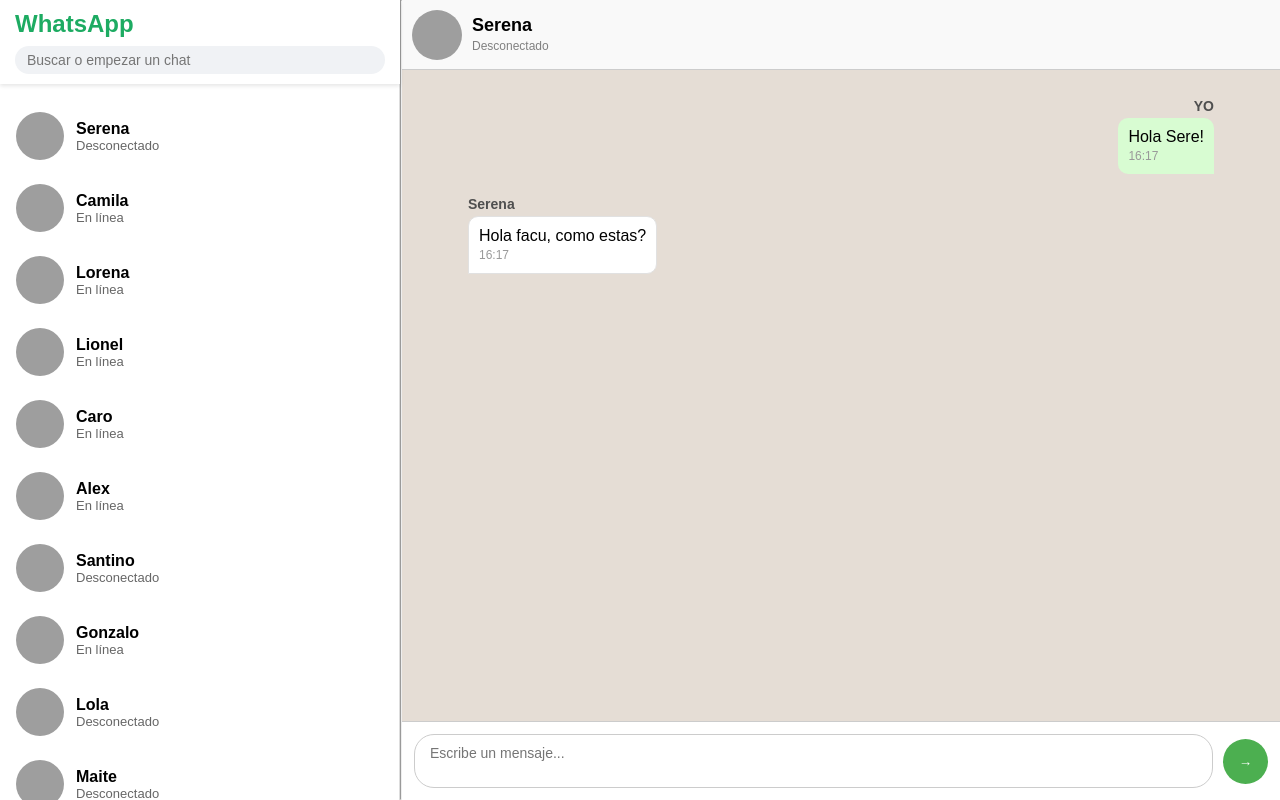
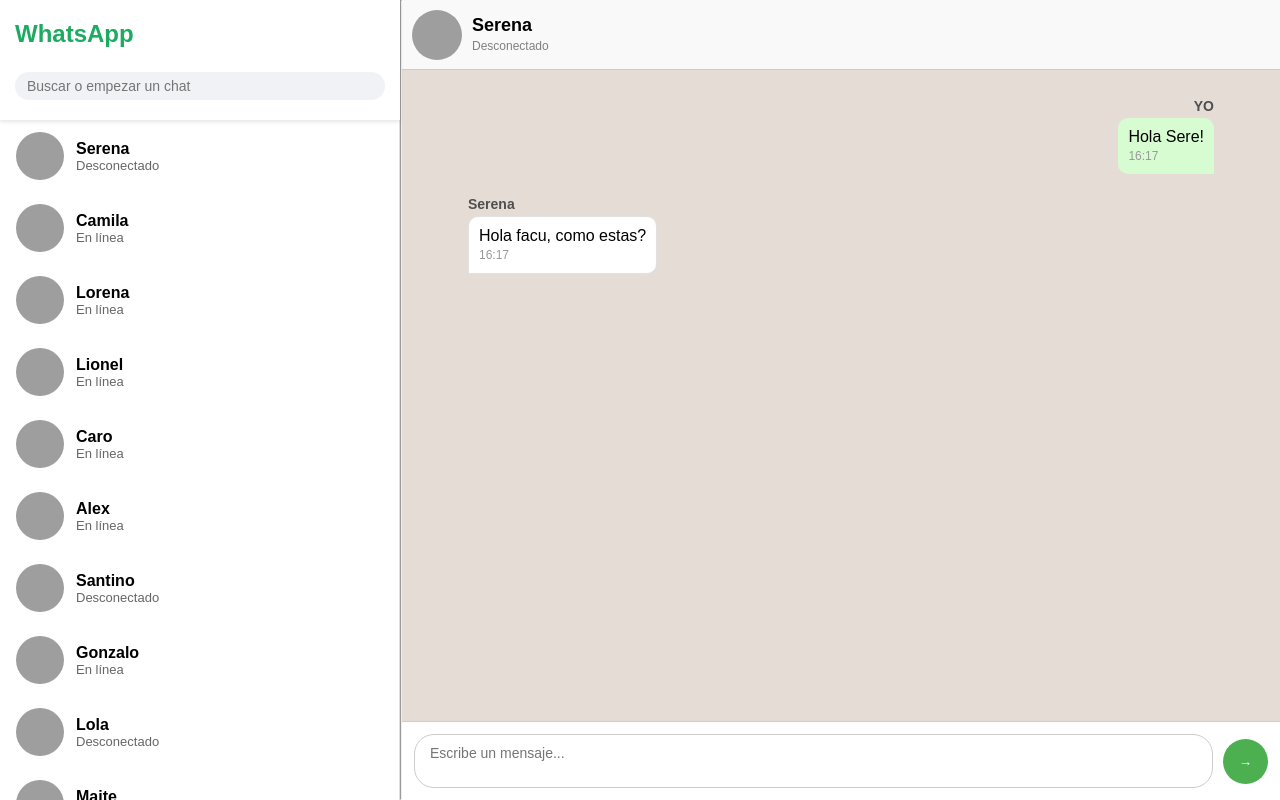
Before and after one commit to facuborgialli16/2025-UTN-Tp-Final-FrontEnd, a React (Vite) app: page /contacto/1 in a window 1280 px wide. Built offline with nearby package versions, Linux system fonts and the light colour scheme; grey boxes are pictures that could not be loaded.

Commit message:
first commit

```diff
--- a/src/Components/ContactHeader/ContactHeader.css
+++ b/src/Components/ContactHeader/ContactHeader.css
@@ -3,11 +3,13 @@
     top: 0;
     left: 0;
     width: 400px; /* valor por defecto desktop */
+    height: 120px;
     background-color: #ffffff;
     color: #1dab62;
     display: flex;
     flex-direction: column;
-    padding: 10px 15px;
+    padding: 20px 15px;
+    gap: 16px;
     box-shadow: 0px 2px 4px rgba(0, 0, 0, 0.1);
     z-index: 1000;
 }
--- a/src/Screens/MessageScreen/MessageScreen.css
+++ b/src/Screens/MessageScreen/MessageScreen.css
@@ -9,7 +9,7 @@
         height: 100%;
         border-right: 1px solid #ddd;
         background-color: #fff;
-        padding-top: 100px;
+        padding-top: 120px;
 
         overflow-y: auto;
     }
```
